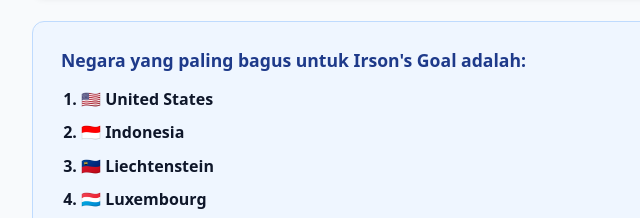
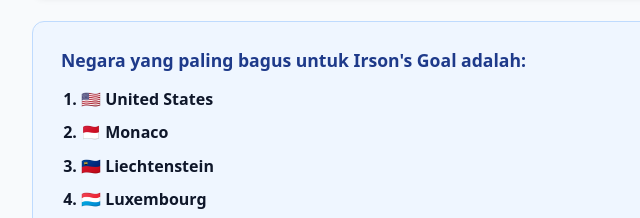
Before and after one commit to Irson-Zhang/JS-Lanjutan-WPU, a plain HTML site: page irson-s-goal.html in a window 1280 px wide. Shown: the part 4158-4376 px from the top of the page, 258-898 px from the left. Drawn offline with Linux system fonts and the light colour scheme.

Commit message:
feat: replace Indonesia with Monaco in the list of countries for Irson's Goal

```diff
--- a/irson-s-goal.html
+++ b/irson-s-goal.html
@@ -612,7 +612,7 @@
         <h2>Negara yang paling bagus untuk Irson's Goal adalah:</h2>
         <ol>
           <li>🇺🇸 United States</li>
-          <li>🇮🇩 Indonesia</li>
+          <li>🇲🇨 Monaco</li>
           <li>🇱🇮 Liechtenstein</li>
           <li>🇱🇺 Luxembourg</li>
           <li>🇮🇪 Ireland</li>
```
